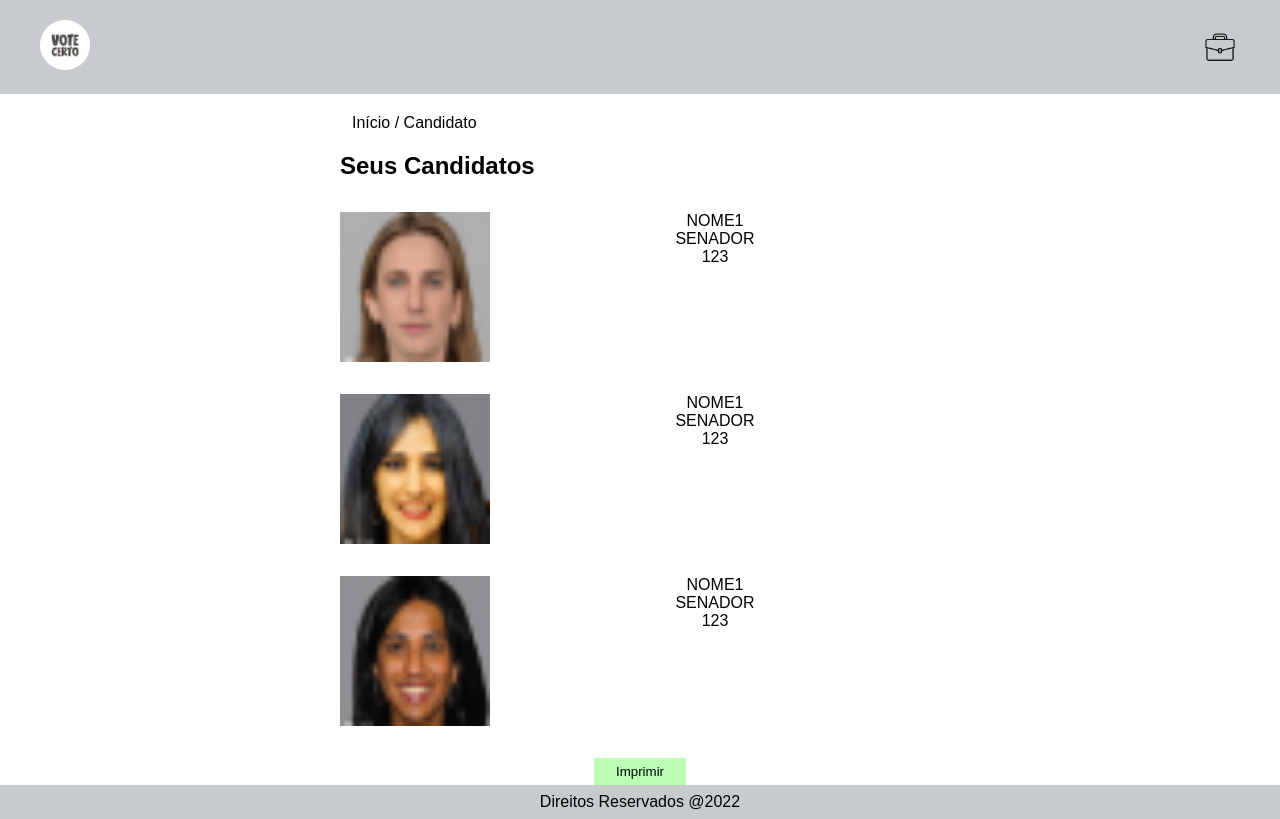
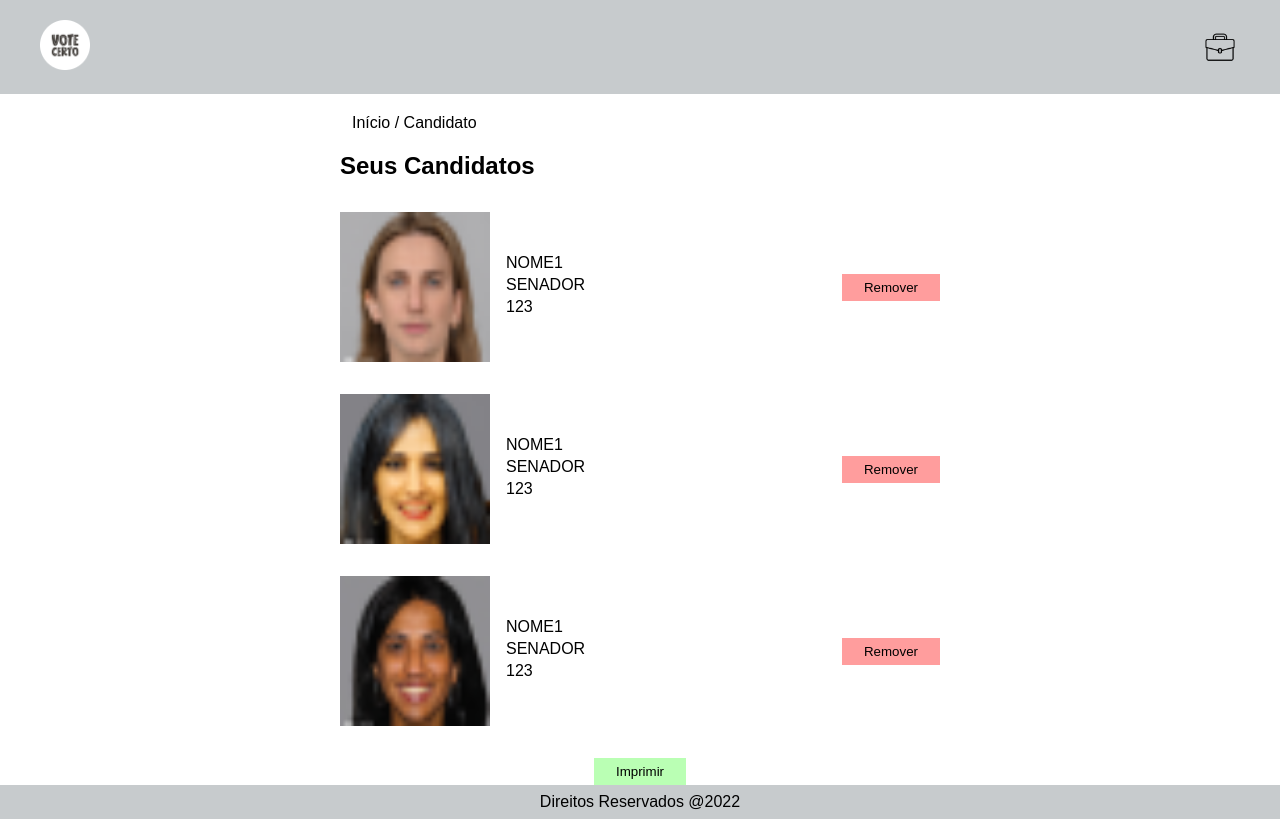
Before and after one commit to siilas/vote-certo-web, a Vue app: page /candidato-cola in a window 1280 px wide. Built offline with nearby package versions, Linux system fonts and the light colour scheme.

Commit message:
ajuste imagens

```diff
--- a/src/components/Header.vue
+++ b/src/components/Header.vue
@@ -1,10 +1,10 @@
 <template>
     <header>
         <div @click="goTo('/')">
-            <img  class="logo_principal" src="../assets/Logo.png"  alt="Logo Vote Certo" />
+            <img title="Logo" class="logo_principal" src="../assets/Logo.png"  alt="Logo Vote Certo" />
         </div>
         <div @click="goTo('/candidato-cola')" class="cola-box">
-            <img  class="icone_mala" src="../assets/mala-de-viagem.png" alt="Ir para cola"  />
+            <img title="Cola" class="icone_mala" src="../assets/mala-de-viagem.png" alt="Ir para cola"  />
         </div>
 
     </header>
--- a/src/views/CandidatoView.vue
+++ b/src/views/CandidatoView.vue
@@ -11,7 +11,7 @@
     <div class="candidato-info container">
       <div class="row">
         <div class="column">
-          <img src="../assets/foto_candidato.png" alt="candidato">
+          <img title="Candidato" src="../assets/foto_candidato.png" alt="candidato">
         </div>
         <div class="column">
           <p class="candidato-name"><b>Fulano</b></p>
@@ -78,16 +78,16 @@
         <div class="column">
           <div class="social-box">
             <div>
-              <img src="../assets/facebook.png" alt="facebook">
+              <img title="Facebook" src="../assets/facebook.png" alt="facebook">
             </div>
             <div>
-              <img src="../assets/instagram.png" alt="instagram">
+              <img title="Instagram" src="../assets/instagram.png" alt="instagram">
             </div>
             <div>
-              <img src="../assets/linkedIn.png" alt="linkedin">
+              <img title="Linkedin" src="../assets/linkedIn.png" alt="linkedin">
             </div>
             <div>
-              <img src="../assets/twitter.png" alt="twitter">
+              <img title="Twitter" src="../assets/twitter.png" alt="twitter">
             </div>
           </div>
         </div>
--- a/src/views/ColaView.vue
+++ b/src/views/ColaView.vue
@@ -15,27 +15,36 @@
 
         <div  class="card-size">
             <img  class="img-size" src="../assets/cand1.png" />
+            <div class="action">
               <div>
                   <p class="card-text">NOME1</p>
                   <p class="card-text">SENADOR</p>
                   <p class="card-text">123</p>
               </div>
+              <button class="remove">Remover</button>
+            </div>
         </div>
 
         <div class="card-size">
-            <img  class="img-size" src="../assets/cand2.png" />
+            <img class="img-size" src="../assets/cand2.png" />
+            <div class="action">
               <div>
                   <p class="card-text">NOME1</p>
                   <p class="card-text">SENADOR</p>
                   <p class="card-text">123</p>
               </div>
+              <button class="remove">Remover</button>
+            </div>
         </div>
         <div  class="card-size">
             <img  class="img-size" src="../assets/cand3.png" />
+            <div class="action">
               <div>
                   <p class="card-text">NOME1</p>
                   <p class="card-text">SENADOR</p>
                   <p class="card-text">123</p>
+              </div>
+              <button class="remove">Remover</button>
             </div>
         </div>
     </div>
@@ -51,6 +60,23 @@ export default {
 </script>
 
 <style scoped>
+
+.remove {
+  background-color: #FF9D9D
+}
+
+.action {
+  display: flex;
+  align-items: center;
+  justify-content: space-between;
+  height: 100%;
+  padding-left: 16px;
+}
+
+.action p {
+  text-align: left;
+  margin-bottom: 4px;
+}
 
 .img-size {
   height: 150px;
```
Lines whose indentation alone changed are shown as unchanged.
